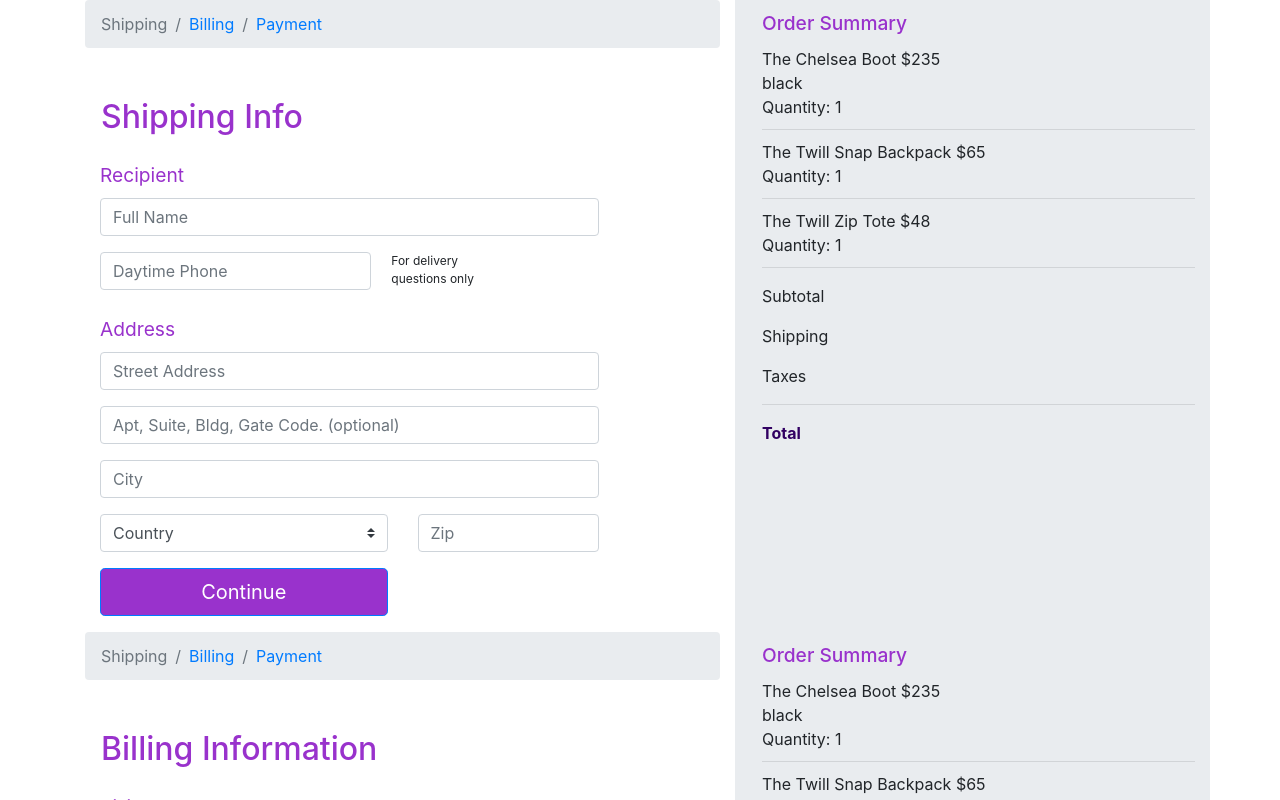
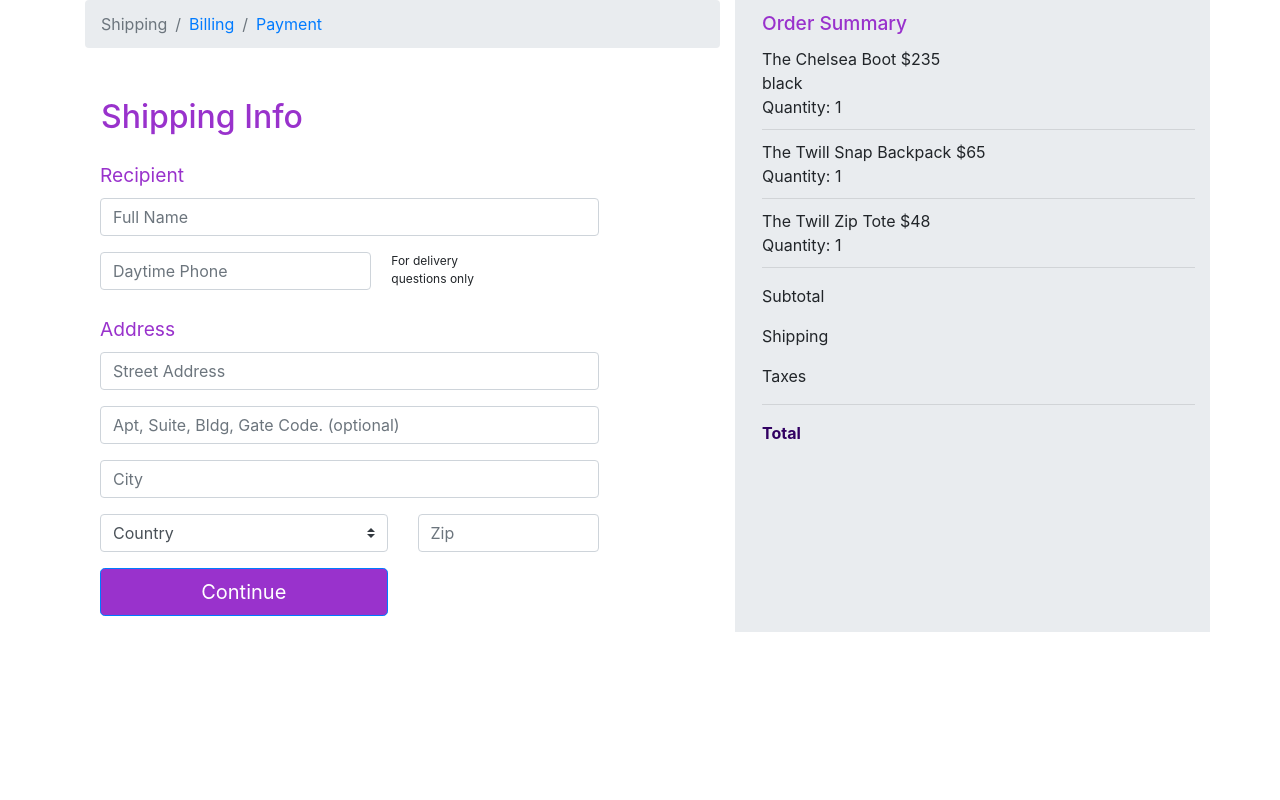
Before and after one commit to denysoleksiienko/store-react, a React (Create React App) app: page / in a window 1280 px wide. Shown: the top 800 px of the page. Built offline with nearby package versions, Linux system fonts and the light colour scheme.

Commit message:
add routes and pathnames

```diff
--- a/src/App.jsx
+++ b/src/App.jsx
@@ -1,18 +1,8 @@
-import { Billing } from 'components';
-import { FinishOrders } from 'components';
-import { Payment } from 'components';
-import { Shipping } from 'components';
+import { BrowserRouter as Router } from 'react-router-dom';
+import { Routes } from 'routes/Routes';
 
-export const App = () => {
-  return (
-    <div>
-      <Shipping />
-
-      <Billing />
-
-      <Payment />
-
-      <FinishOrders />
-    </div>
-  );
-};
+export const App = () => (
+  <Router>
+    <Routes />
+  </Router>
+);
--- a/src/components/BreadcrumbItem/BreadcrumbItem.jsx
+++ b/src/components/BreadcrumbItem/BreadcrumbItem.jsx
@@ -3,11 +3,11 @@ import Breadcrumb from 'react-bootstrap/Breadcrumb';
 export const BreadcrumbItem = () => {
   return (
     <Breadcrumb>
-      <Breadcrumb.Item href="#" active>
+      <Breadcrumb.Item href="/" active>
         Shipping
       </Breadcrumb.Item>
-      <Breadcrumb.Item href="#">Billing</Breadcrumb.Item>
-      <Breadcrumb.Item href="#">Payment</Breadcrumb.Item>
+      <Breadcrumb.Item href="/billing">Billing</Breadcrumb.Item>
+      <Breadcrumb.Item href="/payment">Payment</Breadcrumb.Item>
     </Breadcrumb>
   );
 };
--- /dev/null
+++ b/src/constants/pathnames.js
@@ -0,0 +1,4 @@
+export const SHIPPING = '/';
+export const BILLING = '/billing';
+export const PAYMENT = '/payment';
+export const ORDER = '/order';
--- /dev/null
+++ b/src/routes/Routes.jsx
@@ -0,0 +1,18 @@
+import { Route, Switch } from 'react-router-dom';
+import { SHIPPING, BILLING, PAYMENT, ORDER } from 'constants/pathnames';
+import { Shipping, Billing, Payment, FinishOrders } from 'components';
+
+const routes = [
+  { path: SHIPPING, component: Shipping, exact: true },
+  { path: BILLING, component: Billing, exact: false },
+  { path: PAYMENT, component: Payment, exact: false },
+  { path: ORDER, component: FinishOrders, exact: false },
+];
+
+export const Routes = () => (
+  <Switch>
+    {routes.map((props) => (
+      <Route key={props.path} {...props} />
+    ))}
+  </Switch>
+);
```
